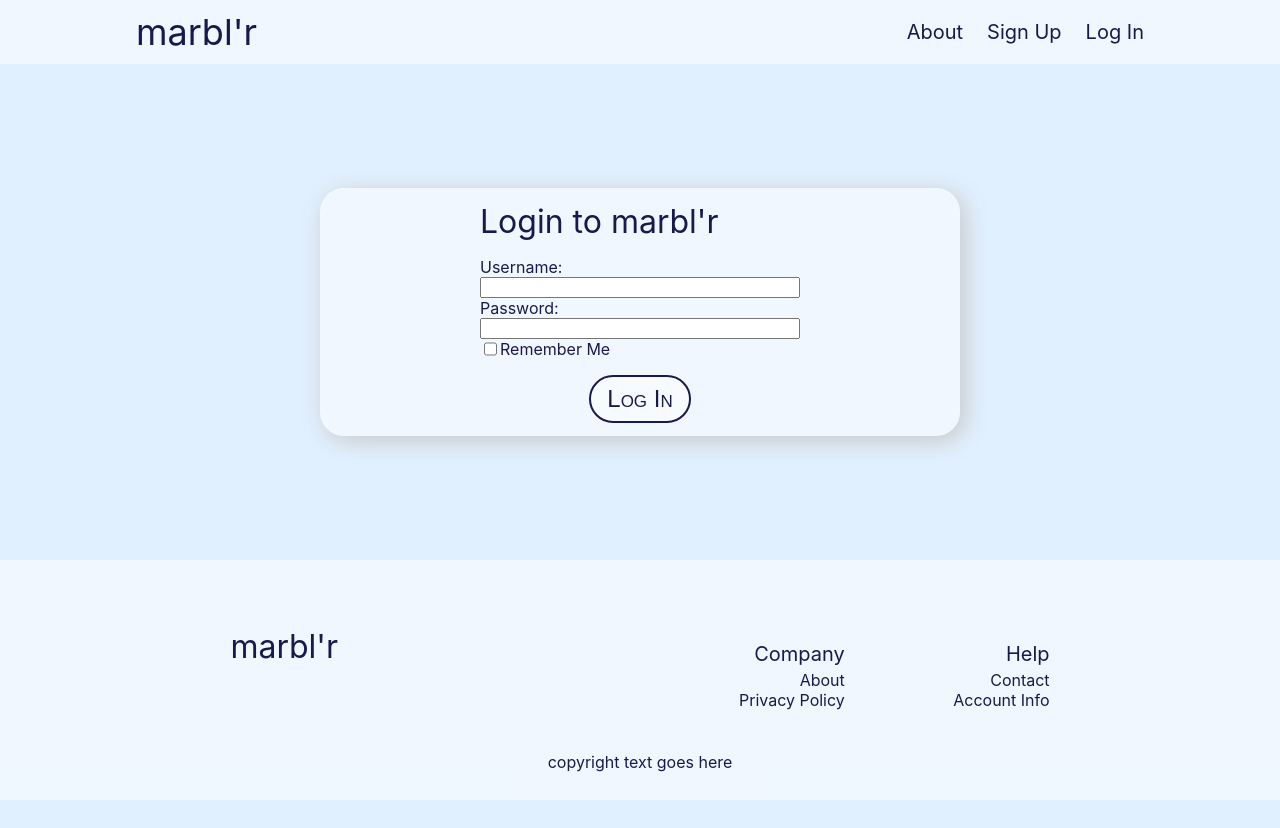
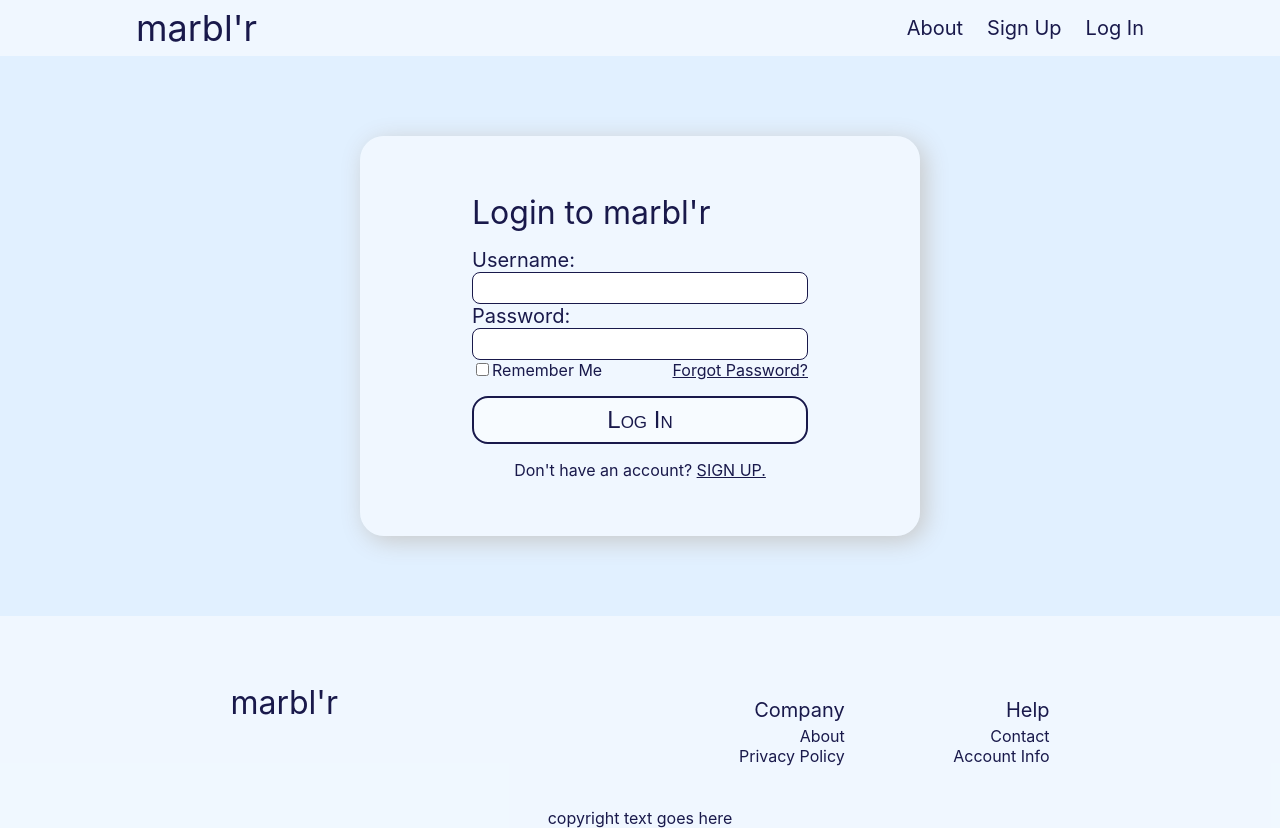
Before and after one commit to evan-baron/goal-calendar-react-app, a React (Create React App) app: page /login in a window 1280 px wide. Before the commit the page ends 800 px from the top, so only its background shows below. Built offline with nearby package versions, Linux system fonts and the light colour scheme.

Commit message:
additions and changes to login and login-main

```diff
--- a/src/app/App.js
+++ b/src/app/App.js
@@ -9,6 +9,7 @@ import HomePage from '../pages/Home/HomePage'
 import AboutPage from '../pages/About/AboutPage'
 import SignUpPage from '../pages/SignUp/SignUpPage'
 import LoginPage from '../pages/Login/LoginPage'
+import ForgotPasswordPage from '../pages/ForgotPassword/ForgotPasswordPage'
 import ContactPage from '../pages/Contact/ContactPage'
 import AccountPage from '../pages/AccountInfo/AccountPage'
 import PrivacyPage from '../pages/PrivacyPolicy/PrivacyPage'
@@ -37,6 +38,7 @@ const App = () => {
               <DashboardPage />
             </ProtectedRoute>
           }/>
+        <Route path="forgotpassword" element={<ForgotPasswordPage />}/>
       </Routes>
       <Footer />
     </BrowserRouter>
--- a/src/features/LogIn/LogIn.css
+++ b/src/features/LogIn/LogIn.css
@@ -5,15 +5,15 @@
     align-items: center;
     gap: 1rem;
     height: auto;
-    min-height: 50%;
-    width: 50%;
+    min-height: 25rem;
+    width: 35rem;
     background-color: rgba(255, 255, 255, .5);
     box-shadow: rgb(200, 200, 200) 5px 5px 25px;
     border-radius: 1.5rem;
 }
 
 .login-title {
-    width: 50%;
+    width: 60%;
     font-size: 2rem;
 }
 
@@ -23,7 +23,7 @@
     justify-content: center;
     align-items: center;
     gap: 1rem;
-    width: 50%;
+    width: 60%;
 }
 
 .credentials {
@@ -34,6 +34,16 @@
     display: flex;
     flex-direction: column;
     width: 100%;
+    font-size: 1.25rem;
+}
+
+.username input, .password input {
+    height: 2rem;
+    border-radius: .5rem;
+    border: 1px solid rgb(25, 25, 75);
+    font-size: 1.25rem;
+    color: rgb(25, 25, 75);
+    padding-left: .35rem;
 }
 
 .login label {
@@ -42,5 +52,21 @@
 
 .remember-me {
     display: flex;
+    justify-content: space-between;
     width: 100%;
 }
+
+.remember-me input {
+    accent-color: rgb(25, 25, 75);
+}
+
+.login-form a {
+    /* text-decoration: none; */
+    /* color: rgb(50, 100, 255); */
+    color: rgb(25, 25, 75);
+}
+
+.login-button {
+    width: 100%;
+    border-radius: 1rem;
+}
--- a/src/features/LogIn/LogIn.js
+++ b/src/features/LogIn/LogIn.js
@@ -1,6 +1,6 @@
 import React, { useState } from 'react';
 import { useDispatch } from 'react-redux';
-import { useNavigate } from 'react-router-dom';
+import { Link, useNavigate } from 'react-router-dom';
 import { v4 as uuidv4 } from 'uuid';
 import './Login.css';
 import { login } from './loginSlice';
@@ -57,6 +57,7 @@ const Login = () => {
                     </div>
 
                     <div className='remember-me'>
+                        <div>
                             <input
                                 type='checkbox'
                                 id='rememberMe'
@@ -65,9 +66,14 @@ const Login = () => {
                             />
                             <label htmlFor='rememberMe'>Remember Me</label>
                         </div>
+                        <Link to="/forgotpassword">
+                            <div className='forgot-pass'>Forgot Password?</div>
+                        </Link>
+                    </div>
                 </div>
 
-                <button type='submit'>Log In</button>
+                <button className='login-button' type='submit'>Log In</button>
+                <div>Don't have an account? <Link to="/signup">SIGN UP.</Link></div>
             </form>
         </div>
     )
--- a/src/pages/LogIn/LoginPage.css
+++ b/src/pages/LogIn/LoginPage.css
@@ -0,0 +1,3 @@
+.login-main {
+    min-height: 35rem;
+}
--- a/src/pages/LogIn/LoginPage.js
+++ b/src/pages/LogIn/LoginPage.js
@@ -1,9 +1,10 @@
 import React from 'react'
 import Login from '../../features/Login/Login'
+import './LoginPage.css'
 
 const LoginPage = () => {
   return (
-    <main>
+    <main className='login-main'>
         <Login />
     </main>
   )
```
Lines whose indentation alone changed are shown as unchanged.
